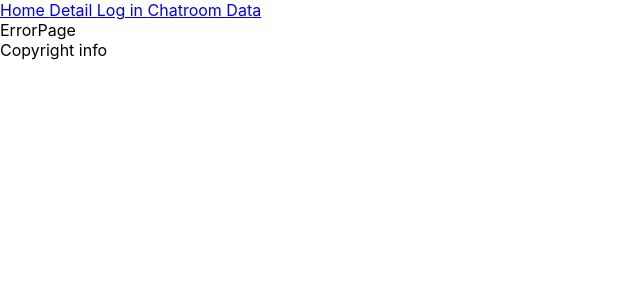
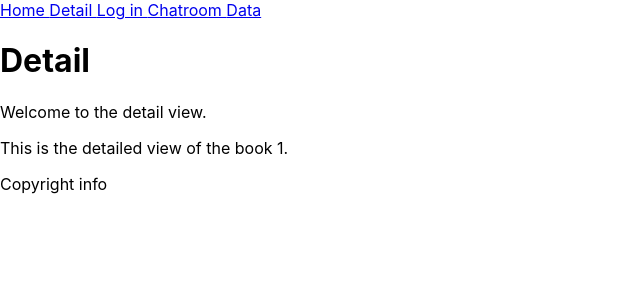
Before and after one commit to podmar/climbing-books, a React (Create React App) app: page /detail/1 in a window 1280 px wide. Shown: the top 300 px of the page, without its empty margins (0-640 px from the left). Built offline with nearby package versions, Linux system fonts and the light colour scheme; no server answers.

Commit message:
applied useParams to create a detail view url for each book

```diff
--- a/src/components/App.js
+++ b/src/components/App.js
@@ -20,7 +20,7 @@ function App() {
 
       <Routes>
         <Route path="/" element={<Home />} />
-        <Route path="detail" element={<Detail />} />
+        <Route path="detail/:bookid" element={<Detail />} />
         <Route path="login" element={<LogIn />} />
         <Route path="chatroom" element={<ChatRoom />} />
         <Route path="data" element={<Data />} />
--- a/src/views/Detail.js
+++ b/src/views/Detail.js
@@ -1,13 +1,17 @@
-import React from 'react'
-// import BookList from '../components/BookList'
+import React from 'react';
+import { useParams } from 'react-router-dom';
 
 function Detail() {
+  let { bookid } = useParams();
+
   return (
-    <div>
+    <>
     <h1>Detail</h1>
     <p>Welcome to the detail view.</p>
+    <p>{`This is the detailed view of the book ${ bookid }.`}</p>
+
     {/* <BookList/> */}
-    </div>
+    </>
   )
 }
 
```
Also changed, not shown: src/components/BookDetail.js (added, +15 -0 lines).
